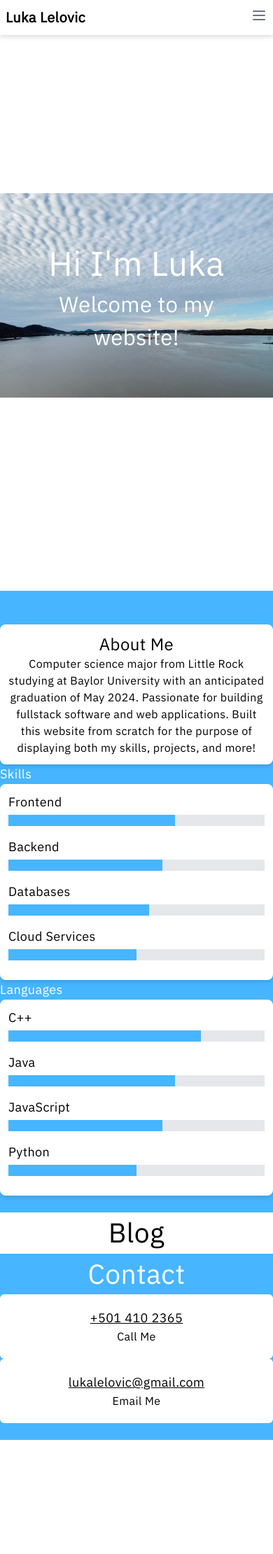
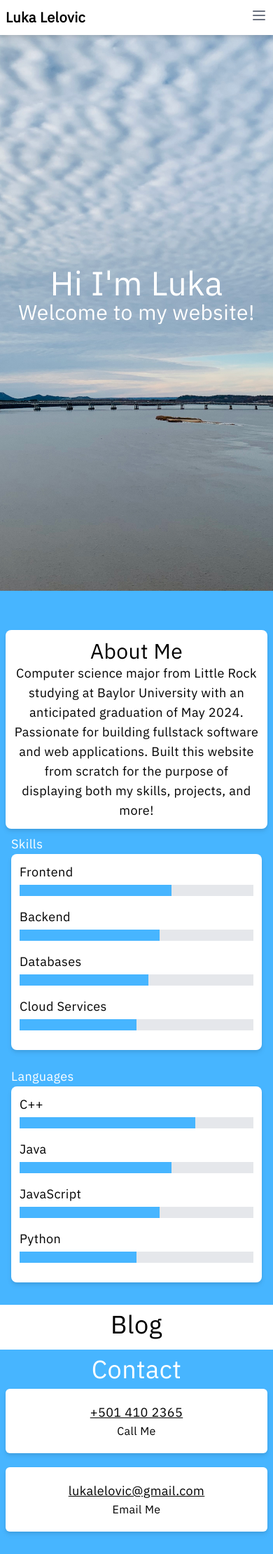
Before and after one commit to lukalelovic/Personal-Portfolio-Blog, a Flask app: page / in a window 390 px wide. Shown: the whole page at 70% size. Before the commit the page ends 2057 px from the top, so only its background shows below. Run offline with Flask 2, Linux system fonts and the light colour scheme; data that the repository does not hold is empty; some libraries are stand-ins or nearby versions.

Commit message:
fix tailwind for mobile screens

```diff
--- a/app/templates/base.html
+++ b/app/templates/base.html
@@ -1,8 +1,11 @@
 <!DOCTYPE html>
 <html>
+
 <head>
     <title>Luka Lelovic's Website</title>
     <script src="https://cdn.tailwindcss.com"></script>
+    <meta charset="UTF-8">
+    <meta name="viewport" content="width=device-width, initial-scale=1.0">
     <script>
         tailwind.config = {
             theme: {
@@ -13,10 +16,17 @@
                     fontFamily: {
                         'work-sans': ['"IBM Plex Sans"'],
                     },
-                    fontSize: {
-                        '3xl': '1.953rem',
-                        '4xl': '2.441rem',
-                        '5xl': '3.052rem',
+                    screens: {
+                        'sm': '640px',
+                        // => @media (min-width: 640px) { ... }
+                        'md': '768px',
+                        // => @media (min-width: 768px) { ... }
+                        'lg': '1024px',
+                        // => @media (min-width: 1024px) { ... }
+                        'xl': '1280px',
+                        // => @media (min-width: 1280px) { ... }
+                        '2xl': '1536px',
+                        // => @media (min-width: 1536px) { ... }
                     }
                 }
             }
@@ -24,6 +34,7 @@
     </script>
     <link href="https://fonts.googleapis.com/css2?family=IBM+Plex+Sans&display=swap" rel="stylesheet">
 </head>
+
 <body class="h-screen w-full font-work-sans tracking-wide">
     {{ moment.include_jquery() }}
     {{ moment.include_moment() }}
@@ -39,13 +50,8 @@
             <!-- Mobile menu button -->
             <div class="visible sm:hidden items-center">
                 <button class="outline-none mobile-menu-button">
-						<svg class=" w-6 h-6 text-gray-500 hover:text-primary"
-							x-show="!showMenu"
-							fill="none"
-							stroke-linecap="round"
-							stroke-linejoin="round"
-							stroke-width="2"
-							viewBox="0 0 24 24"
+                    <svg class=" w-6 h-6 text-gray-500 hover:text-primary" x-show="!showMenu" fill="none"
+                        stroke-linecap="round" stroke-linejoin="round" stroke-width="2" viewBox="0 0 24 24"
                         stroke="currentColor">
                         <path d="M4 6h16M4 12h16M4 18h16"></path>
                     </svg>
@@ -82,4 +88,5 @@
         });
     </script>
 </body>
+
 </html>
--- a/app/templates/index.html
+++ b/app/templates/index.html
@@ -7,25 +7,25 @@
         <h1 class="text-5xl">Hi I'm Luka</h1>
         <h3 class="text-3xl">Welcome to my website!</h3>
     </div>
-    <img src="{{ url_for('static', filename='river.jpg') }}" class="absolute object-fit z-10 w-auto">
+    <img src="{{ url_for('static', filename='river.jpg') }}" class="absolute object-cover z-10 min-h-full w-auto">
     <!-- <video autoplay loop muted class="absolute z-10 w-auto min-w-full min-h-full max-w-none">
         <source src="{{ url_for('static', filename='arkansas.mov') }}" type="video/mp4" />
         Your browser does not support the video tag.
     </video> -->
 </header>
 
-<section id="about" class="relative flex flex-col items-center justify-center bg-primary pb-6">
+<section id="about" class="relative flex flex-col items-center justify-center bg-primary p-2 pb-6">
     <!-- About -->
-    <div class="w-full p-3 md:w-1/2 flex flex-col bg-white rounded rounded-lg text-black text-center p-3 drop-shadow-md mt-12">
-        <h4 class="text-2xl">About Me</h4>
-        <p>Computer science major from Little Rock studying at Baylor University with an anticipated graduation of
+    <div class="w-full sm:w-1/2 p-3 flex flex-col bg-white rounded rounded-lg text-black text-center p-3 drop-shadow-md mt-12">
+        <h4 class="text-3xl">About Me</h4>
+        <p class="text-lg">Computer science major from Little Rock studying at Baylor University with an anticipated graduation of
             May 2024. Passionate for building fullstack software and web applications. Built this website from scratch
             for the purpose of displaying both my skills, projects, and more!</p>
     </div>
 
-    <div class="flex flex-col md:flex-row w-full">
+    <div class="flex flex-col sm:flex-row w-full p-2">
         <!-- Skills -->
-        <div class="flex flex-col w-full md:w-1/2 md:m-5">
+        <div class="flex flex-col w-full md:w-1/2 mb-6 md:m-5">
             <h1 class="text-lg text-white">Skills</h1>
 
             <div class="bg-white rounded rounded-lg p-3 drop-shadow-md">
@@ -76,9 +76,9 @@
 
 <!-- Blog -->
 <section id="blog" class="relative flex flex-col bg-white">
-    <h4 class="text-4xl text-center text-black">Blog</h4>
+    <h4 class="text-4xl text-center text-black mt-2">Blog</h4>
 
-    <div class="flex overflow-x-scroll space-x-8">
+    <div class="flex overflow-x-scroll space-x-8 p-2">
         {% for post in posts %}
             <a href="{{ url_for('post', id=post.id) }}" class="mb-5 bg-primary text-white drop-shadow-md flex-shrink-0">
                 <img src="{{ url_for('static', filename='images/uploads/{}.jpg'.format(post.id)) }}"
@@ -93,15 +93,15 @@
 
 <!-- Contact -->
 <section id="contact" class="relative flex flex-col items-center text-center justify-center bg-primary pb-6">
-    <h4 class="text-4xl text-center text-white">Contact</h4>
-    <div class="flex flex-col md:flex-row w-full">
+    <h4 class="text-4xl text-center text-white mt-2">Contact</h4>
+    <div class="flex flex-col md:flex-row w-full p-2">
         <!-- Phone -->
-        <div class="flex flex-col w-full md:w-1/2 md:m-5 bg-white rounded-md p-5">
+        <div class="flex flex-col w-full md:w-1/2 md:m-5 bg-white rounded-md p-5 mb-5 drop-shadow-md">
             <a href="tel:5014102365" class="underline text-lg">+501 410 2365</a>
             <p>Call Me</p>
         </div>
         <!-- Email -->
-        <div class="flex flex-col w-full md:w-1/2 md:m-5 bg-white rounded-md p-5">
+        <div class="flex flex-col w-full md:w-1/2 md:m-5 bg-white rounded-md p-5 drop-shadow-md">
             <a href="mailto:lukalelovic@gmail.com" class="underline text-lg">lukalelovic@gmail.com</a>
             <p>Email Me</p>
         </div>
```
Lines whose indentation alone changed are shown as unchanged.
